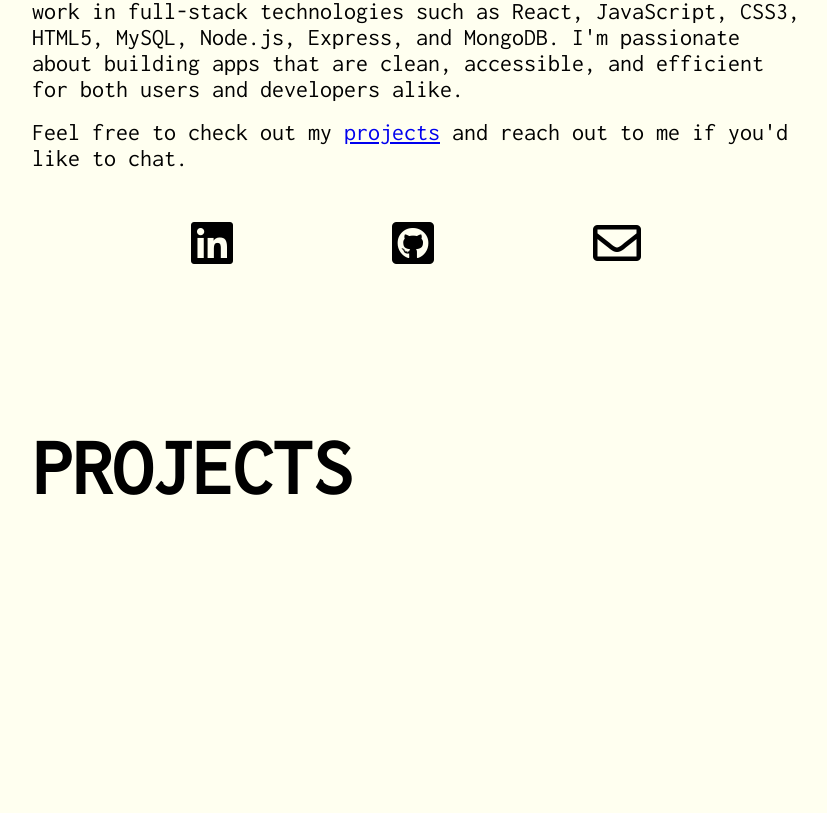
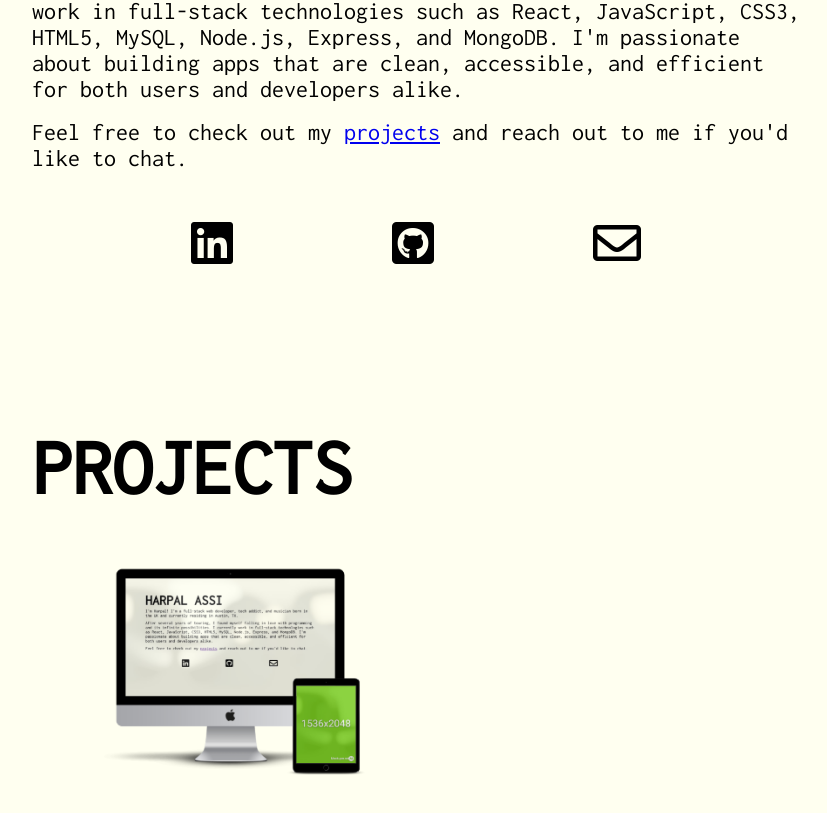
Before and after one commit to harpalassi/personal-portfolio, a React (Create React App) app: page / in a window 1280 px wide. Shown: the part 375-1188 px from the top of the page, without its empty margins (224-1051 px from the left). Before the commit the page ends 892 px from the top, so only its background shows below. Built offline with nearby package versions, Linux system fonts and the light colour scheme; the HTML template or start-up script is replaced by a standard one.

Commit message:
image test

```diff
--- a/src/components/Projects.js
+++ b/src/components/Projects.js
@@ -1,10 +1,12 @@
 import React from 'react';
+import image from '../images/mockuper.png';
 
 const Projects = () => {
   return (
     <section id="projects">
       <div className="projects__layout">
         <h1>PROJECTS</h1>
+        <img src={image} width="400px" />
       </div>
     </section>
   );
--- a/src/index.css
+++ b/src/index.css
@@ -80,7 +80,6 @@ nav {
   height: 90vh;
   width: 100%;
   flex-direction: column;
-  /* background-color: lightpink; */
 }
 
 .projects__layout {
```
Also changed, not shown: src/images/mockuper.png (added).
